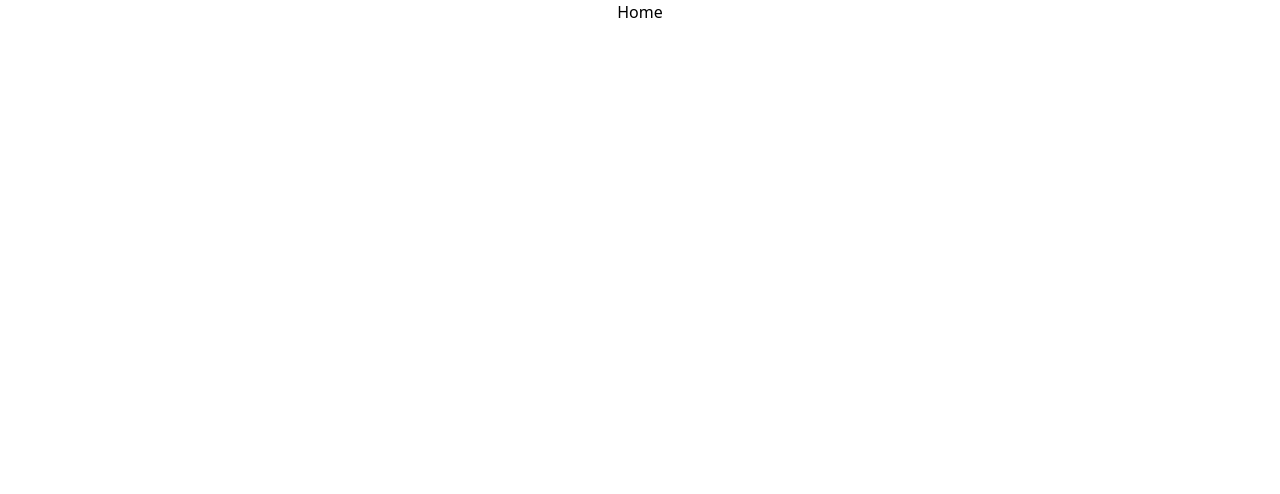
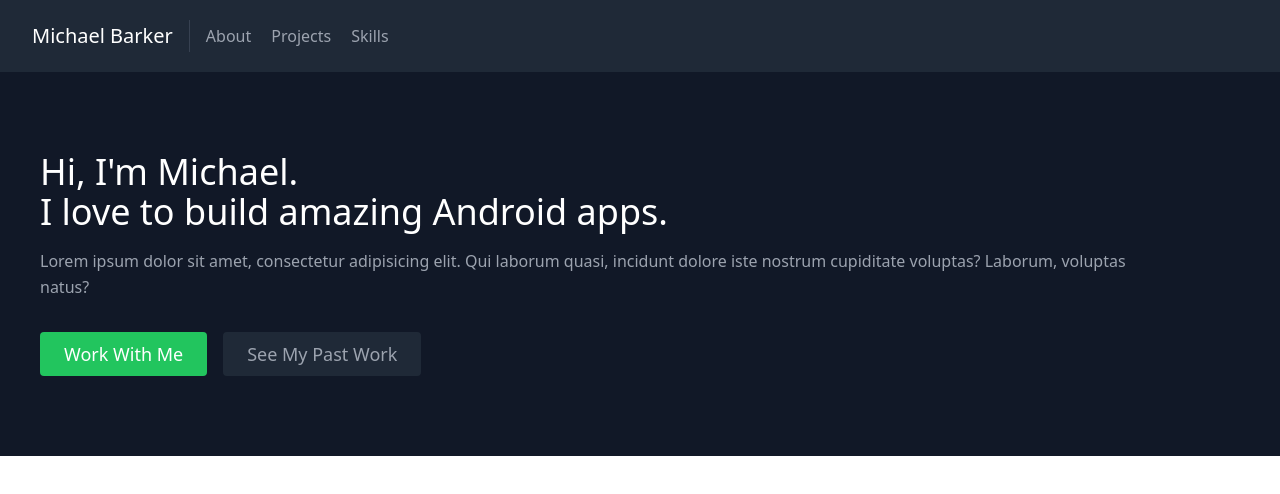
Before and after one commit to mbarker99/mbarker99.github.io, a React (Create React App) app: page / in a window 1280 px wide. Shown: the top 494 px of the page. Built offline with nearby package versions, Linux system fonts and the light colour scheme.

Commit message:
Add basic NavBar and About sections.

```diff
--- a/package.json
+++ b/package.json
@@ -4,6 +4,7 @@
   "homepage": "https://mbarker99.github.io/",
   "private": true,
   "dependencies": {
+    "@heroicons/react": "^2.2.0",
     "@radix-ui/react-toast": "^1.2.13",
     "@testing-library/dom": "^10.4.0",
     "@testing-library/jest-dom": "^6.6.3",
--- a/src/App.js
+++ b/src/App.js
@@ -1,18 +1,13 @@
 import './App.css';
 import React from 'react';
-import { BrowserRouter, Route, Routes } from 'react-router-dom';
-import { Home } from './pages/Home';
-import { NotFound } from './pages/NotFound';
+import NavBar from './components/NavBar';
+import About from './components/About';
 
 export default function App() {
   return (
-    <>
-      <BrowserRouter>
-        <Routes>
-          <Route index element = {<Home/>} />
-          <Route path="*" element = {<NotFound/>}/>
-        </Routes>
-      </BrowserRouter>
-    </>
-  );
+    <main className="text-gray-400 bg-gray-900 body-font">
+      <NavBar />
+      <About />
+    </main>
+  )
 }
--- a/src/components/About.js
+++ b/src/components/About.js
@@ -1,3 +1,41 @@
+import React from "react";
+
 export default function About() {
-
+  return (
+    <section id="about">
+      <div className="container mx-auto flex px-10 py-20 md:flex-row flex-col items-center">
+        <div className="lg:flex-grow md:w-1/2 lg:pr-24 md:pr-16 flex flex-col md:items-start md:text-left mb-16 md:mb-0 items-center text-center">
+          <h1 className="title-font sm:text-4xl text-3xl mb-4 font-medium text-white">
+            Hi, I'm Michael.
+            <br className="hidden lg:inline-block" />I love to build amazing
+            Android apps.
+          </h1>
+          <p className="mb-8 leading-relaxed">
+            Lorem ipsum dolor sit amet, consectetur adipisicing elit. Qui
+            laborum quasi, incidunt dolore iste nostrum cupiditate voluptas?
+            Laborum, voluptas natus?
+          </p>
+          <div className="flex justify-center">
+            <a
+              href="#contact"
+              className="inline-flex text-white bg-green-500 border-0 py-2 px-6 focus:outline-none hover:bg-green-600 rounded text-lg">
+              Work With Me
+            </a>
+            <a
+              href="#projects"
+              className="ml-4 inline-flex text-gray-400 bg-gray-800 border-0 py-2 px-6 focus:outline-none hover:bg-gray-700 hover:text-white rounded text-lg">
+              See My Past Work
+            </a>
+          </div>
+        </div>
+        {/* <div className="lg:max-w-lg lg:w-full md:w-1/2 w-5/6">
+          <img
+            className="object-cover object-center rounded"
+            alt="hero"
+            src="./coding.svg"
+          />
+        </div> */}
+      </div>
+    </section>
+  );
 }
--- a/src/components/NavBar.js
+++ b/src/components/NavBar.js
@@ -1,19 +1,26 @@
-import React from "react";
+import React from "react"
 
 export default function NavBar() {
-  return (
-    <nav className="navbar">
-        <div className="navbar-left">
-            <a href="/" className="text-3xl font-bold">
-                Michael Barker
-            </a>
-        </div>
-
-        <div className="navbar-right">
-            <a href="/" className="logo">
-                Michael Barker
-            </a>
-        </div>
-    </nav>
-  );
+    return (
+        <header className="bg-gray-800 md:sticky top-0 z-10">
+            <div className="container mx-auto flex flex-wrap p-5 flex-col md:flex-row items-center">
+                <a className="title-font font-medium text-white mb-4 md:mb-0">
+                    <a href="#" className="ml-3 text-xl">
+                        Michael Barker
+                    </a>
+                </a>
+                <nav className="md:mr-auto md:ml-4 md:py-1 md:pl-4 md:border-l md:border-gray-700 flex flex-wrap items-center text-base justify-center">
+                    <a href="#about" className="mr-5 hover:text-white">
+                        About
+                    </a>
+                    <a href="#projects" className="mr-5 hover:text-white">
+                        Projects
+                    </a>
+                    <a href="#skills" className="mr-5 hover:text-white">
+                        Skills
+                    </a>
+                </nav>
+            </div>
+        </header>
+    )
 }
```
Also changed, not shown: 1 other file (tests, documents, lock files or other folders).
